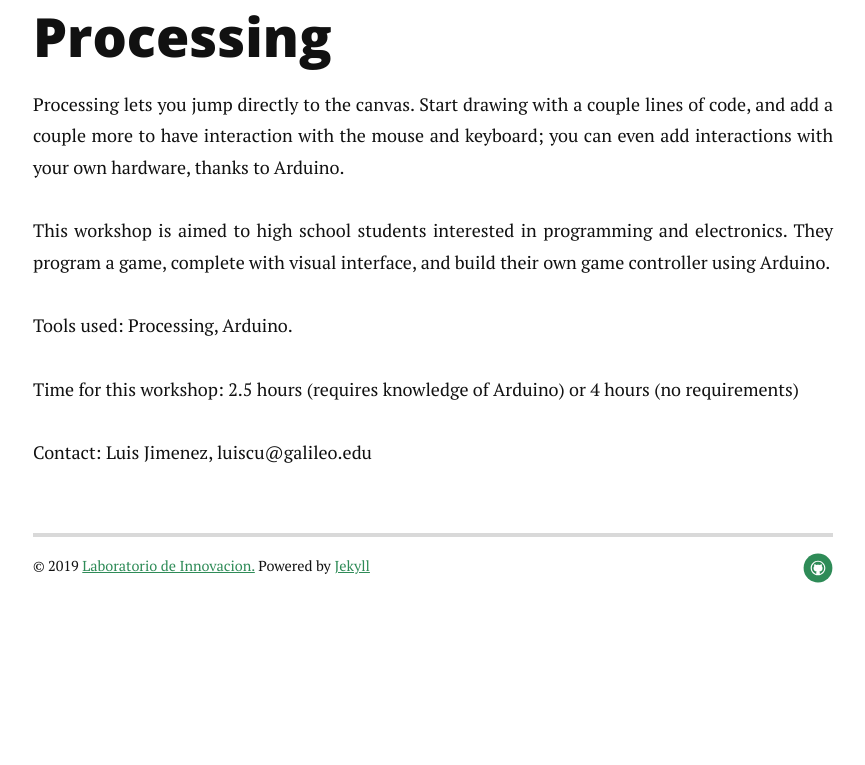
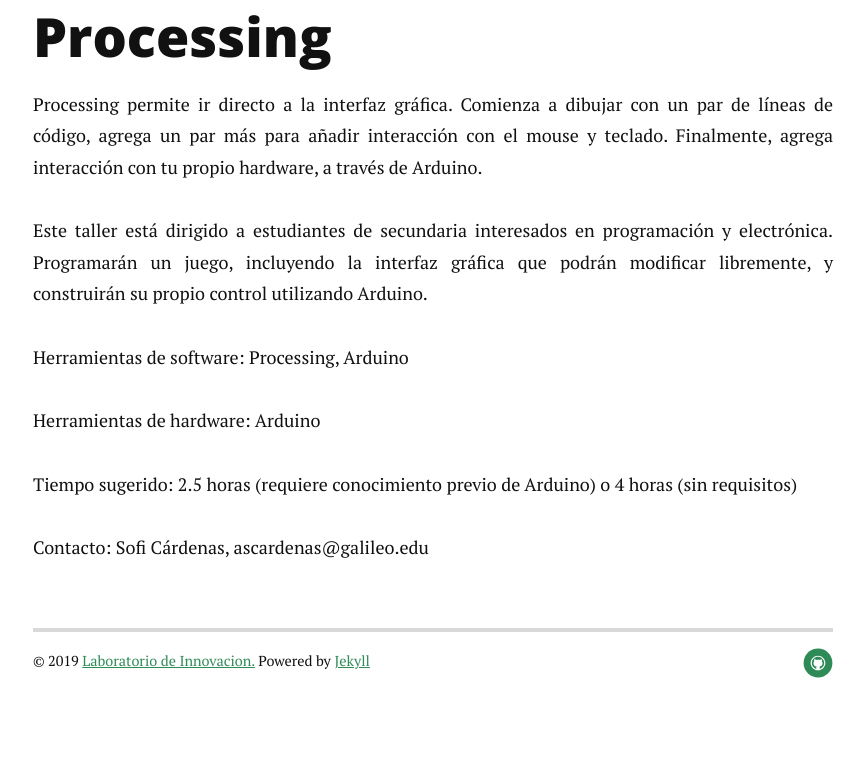
Before and after one commit to innovationlabug/innovationlabug.github.io, a Jekyll site: the page built from _posts/2017-02-02-Processing.markdown, in a window 1280 px wide. Shown: the part 270-1035 px from the top of the page, without its empty margins (207-1072 px from the left). Built offline with Jekyll 4.4.1, drawn with Linux system fonts in a browser that asks for light colours; nearby versions of some CDN libraries; before the commit the page ends 940 px from its top, so only the background shows below that.

Commit message:
Update 2017-02-02-Processing.markdown

```diff
--- a/_posts/2017-02-02-Processing.markdown
+++ b/_posts/2017-02-02-Processing.markdown
@@ -4,16 +4,18 @@
 date:   2017-02-02
 category: taller
 description: >
-    Make an interactive robot using Raspberry Pi and IBM Watson.
+    Interfaces gráficas de forma sencilla para Arduino.
 permalink: /:categories/:title.html
 ---
 
-Processing lets you jump directly to the canvas. Start drawing with a couple lines of code, and add a couple more to have interaction with the mouse and keyboard; you can even add interactions with your own hardware, thanks to Arduino.
+Processing permite ir directo a la interfaz gráfica. Comienza a dibujar con un par de líneas de código, agrega un par más para añadir interacción con el mouse y teclado. Finalmente, agrega interacción con tu propio hardware, a través de Arduino.
 
-This workshop is aimed to high school students interested in programming and electronics. They program a game, complete with visual interface, and build their own game controller using Arduino.
+Este taller está dirigido a estudiantes de secundaria interesados en programación y electrónica. Programarán un juego, incluyendo la interfaz gráfica que podrán modificar libremente, y construirán su propio control utilizando Arduino.
 
-Tools used: Processing, Arduino.
+Herramientas de software: Processing, Arduino
 
-Time for this workshop: 2.5 hours (requires knowledge of Arduino) or 4 hours (no requirements)
+Herramientas de hardware: Arduino
 
-Contact: Luis Jimenez, luiscu@galileo.edu
+Tiempo sugerido: 2.5 horas (requiere conocimiento previo de Arduino) o 4 horas (sin requisitos)
+
+Contacto: Sofi Cárdenas, ascardenas@galileo.edu
```
